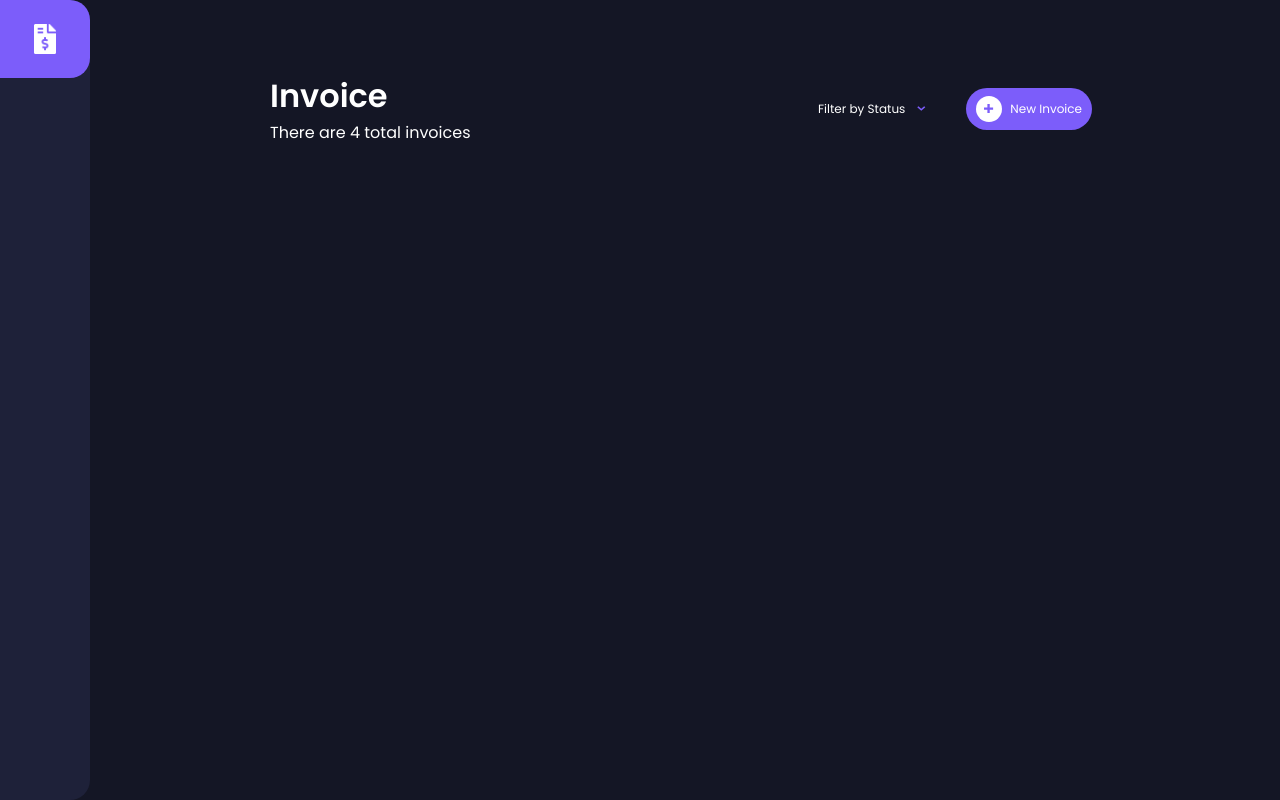
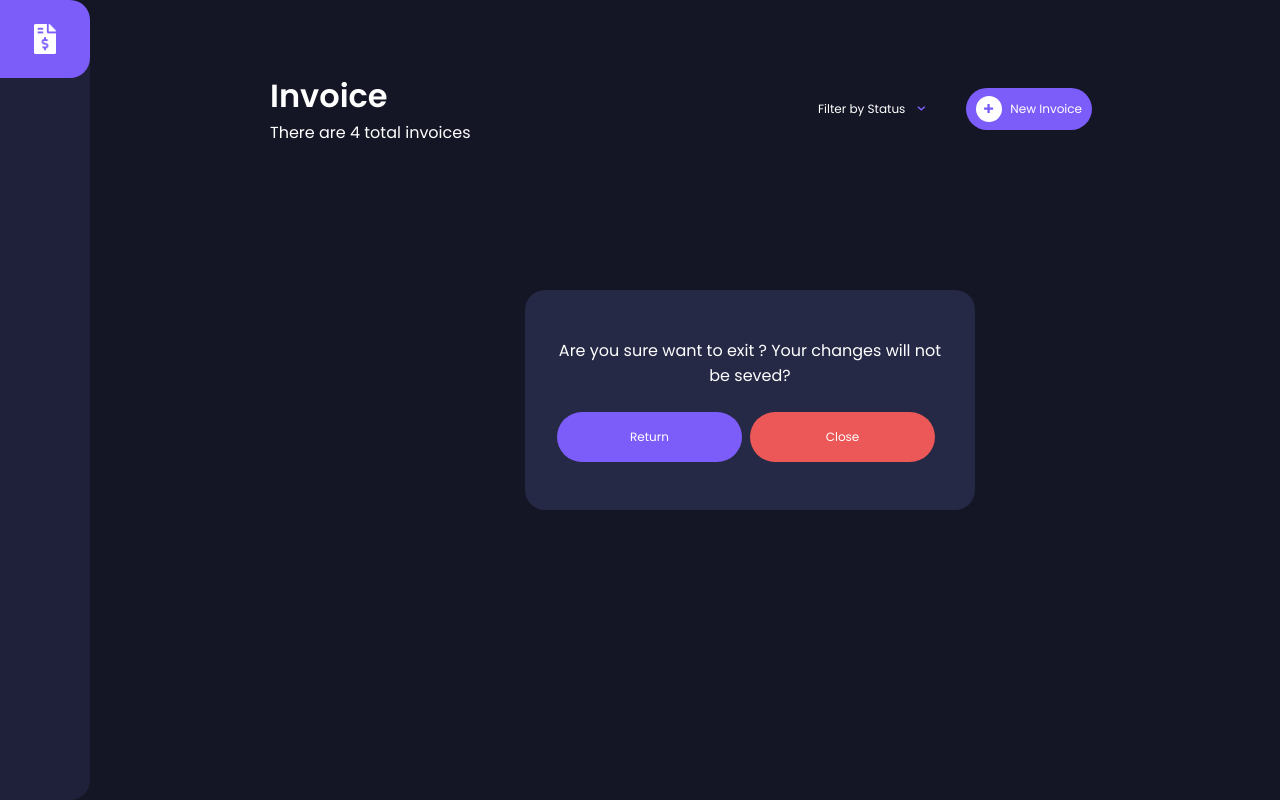
Before and after one commit to srimantapal205/invoiceapp, a Vue app: page / in a window 1280 px wide. Built offline with nearby package versions, Linux system fonts and the light colour scheme.

Commit message:
Create fire baseand warning modal

```diff
--- a/src/App.vue
+++ b/src/App.vue
@@ -3,6 +3,7 @@
     <div v-if="!mobile" class="app flex flex-column">
       <Navigation />
       <div class="appContaint flex flex-column">
+      <Modal/>
         <transition name="invoiceSection">
           <InvoiceModel v-if="invoiceModal"/>
         </transition>
@@ -22,6 +23,7 @@
  import {mapState} from "vuex"
 import Navigation from "@/components/Navigation.vue";
 import InvoiceModel from "@/components/InvoiceModel.vue";
+import Modal from "@/components/Modal.vue";
 
 export default {
   name: "app-root",
@@ -32,7 +34,8 @@ export default {
   },
   components: {
     Navigation,
-    InvoiceModel
+    InvoiceModel,
+    Modal
 },
   created () {
     this.checkScreen();
--- a/src/components/InvoiceModel.vue
+++ b/src/components/InvoiceModel.vue
@@ -1,6 +1,7 @@
 <template>
   <div @click="CheckClick" ref="invoiceWrap" class="invoiceWrap flex flex-column">
     <form @submit.prevent="submitForm" class="invoiceContent">
+      <Loading v-show="isloading" />
       <h1>New Invoice</h1>
 
       <!-- Bill From -->
@@ -200,26 +201,30 @@
       <!-- Save/Exit -->
       <div class="save flex">
         <div class="left">
-          <button @click="closeInvoice" class="red">Cancel</button>
+          <button type="button" @click="closeInvoice" class="red">Cancel</button>
         </div>
         <div class="right flex">
-          <button @click="saveDraft" class="dark-purple">Save Draft</button>
-          <button @click="publishInvoice" class="purple">Create Invoice</button>
+          <button type="submit" @click="saveDraft" class="dark-purple">Save Draft</button>
+          <button type="button" @click="publishInvoice" class="purple">Create Invoice</button>
         </div>
       </div>
-
     </form>
   </div>
 </template>
 
 <script>
-  import db from "@/firebase/firebaseInit.js"
+import db from "@/firebase/firebaseInit.js";
+import { collection, addDoc } from "firebase/firestore";
+
 import { mapMutations } from "vuex";
-import {uid} from 'uid'
+import { uid } from "uid";
+import Loading from "@/components/Loading.vue";
 export default {
   name: "InvoiceModel",
+  components: { Loading },
   data() {
     return {
+      isloading: false,
       dateOption: { year: "numeric", month: "short", day: "numeric" },
       billerStreetAddress: null,
       billerCity: null,
@@ -256,45 +261,39 @@ export default {
     closeInvoice() {
       this.Toggle_Invoice();
     },
-    addNewInvoiceItem(){
+    addNewInvoiceItem() {
       this.invoiceItemList.push({
         id: uid(),
-            itemName:"",
-            qty:"",
-            price:0,
-            total:0
-
-    })
+        itemName: "",
+        qty: "",
+        price: 0,
+        total: 0,
+      });
     },
-    calInvoiceTotal(){
-      this.invoiceTotal = 0
-      this.invoiceItemList.forEach(item => {
-        this.invoiceTotal +=  item.total;
-      })
+    calInvoiceTotal() {
+      this.invoiceTotal = 0;
+      this.invoiceItemList.forEach((item) => {
+        this.invoiceTotal += item.total;
+      });
     },
-    deleteInvoiceItem(id){
-        this.invoiceItemList = this.invoiceItemList.filter(item => item.id !== id)
+    deleteInvoiceItem(id) {
+      this.invoiceItemList = this.invoiceItemList.filter((item) => item.id !== id);
     },
-    publishInvoice(){
+    publishInvoice() {
       this.invoicePending = true;
-
     },
-    saveDraft(){
-      this.invoiceDraft = true
+    saveDraft() {
+      this.invoiceDraft = true;
     },
-
-    async  uploadInvoice(){
+    async uploadInvoice() {
       if (this.invoiceItemList.length <= 0) {
         alert("Please ensuere you field out work items!");
         return;
       }
-
+      this.isloading = true;
       this.calInvoiceTotal();
-
-
-      const dataBase = db.collection('invoice').doc()
-      await dataBase.set({
-      invoiceId:uid(6),
+      const baseData = {
+        invoiceId: uid(6),
         billerStreetAddress: this.billerStreetAddress,
         billerCity: this.billerCity,
         billerZipCode: this.billerZipCode,
@@ -311,17 +310,20 @@ export default {
         paymentDueDateUnix: this.paymentDueDateUnix,
         paymentDueDate: this.paymentDueDate,
         productDescription: this.productDescription,
-      invoicePending:this.invoicePending ,
+        invoicePending: this.invoicePending,
         invoiceDraft: this.invoiceDraft,
-      invoicePaid:null
-      })
-
+        invoicePaid: null,
+        invoiceItemList: this.invoiceItemList,
+        invoiceTotal: this.invoiceTotal,
+      };
+      await addDoc(collection(db, "invoice"), { baseData });
+      //const dataBase = db.collection('invoice').doc()
+      this.isloading = false;
       this.Toggle_Invoice();
     },
-
-    submitForm(){
-      this.uploadInvoice()
-    }
+    submitForm() {
+      this.uploadInvoice();
+    },
   },
   watch: {
     paymentTerms() {
--- /dev/null
+++ b/src/components/Loading.vue
@@ -0,0 +1,42 @@
+<template>
+  <div class="loading">
+    <span></span>
+  </div>
+</template>
+
+<script>
+export default {
+  name: "LoderComponent",
+};
+</script>
+
+<style lang="scss">
+.loading {
+  top: 0;
+  left: 0;
+  z-index: 101;
+  height: 100%;
+  width: 100%;
+  background-color: rgba(0, 0, 0, 0.5);
+  position: absolute;
+  display: flex;
+  justify-content: center;
+  align-items: center;
+  @keyframes spin {
+    to {
+      transform: rotateZ(360deg);
+    }
+  }
+  span {
+    display: block;
+    width: 60px;
+    height: 60px;
+    margin: 0 auto;
+    border: 3px solid transparent;
+    border-top-color: #fff;
+    border-bottom-color: #fff;
+    border-radius: 50%;
+    animation: spin ease 1000ms infinite;
+  }
+}
+</style>
--- /dev/null
+++ b/src/components/Modal.vue
@@ -0,0 +1,44 @@
+<template>
+  <div class="modal flex">
+    <div class="modalContent">
+      <p>Are you sure want to exit ? Your changes will not be seved?</p>
+      <div class="action flex">
+        <button type="button" @click="CloseModal" class="purple">Return</button>
+        <button type="button" @click="CloseInvoice" class="red">Close</button>
+      </div>
+    </div>
+  </div>
+</template>
+
+<script>
+export default {
+  name: "ModalComponent",
+};
+</script>
+
+<style lang="scss" scoped>
+.modal {
+  z-index: 100;
+  position: fixed;
+  justify-content: center;
+  align-items: center;
+  height: 100vh;
+  width: 100%;
+  .modalContent {
+    border-radius: 20px;
+    padding: 48px 32px;
+    max-width: 450px;
+    background-color: #252945;
+    color: #fff;
+    p {
+      text-align: center;
+    }
+    .action {
+      margin-top: 24px;
+      button {
+        flex: 1;
+      }
+    }
+  }
+}
+</style>
--- a/src/firebase/firebaseInit.js
+++ b/src/firebase/firebaseInit.js
@@ -1,6 +1,6 @@
 // Import the functions you need from the SDKs you need
 import { initializeApp } from "firebase/app";
-
+import { getFirestore } from "firebase/firestore";
 // TODO: Add SDKs for Firebase products that you want to use
 // https://firebase.google.com/docs/web/setup#available-libraries
 
@@ -16,5 +16,5 @@ const firebaseConfig = {
 
 // Initialize Firebase
 const firebaseApp = initializeApp(firebaseConfig);
-
-export default firebaseApp;
+const db = getFirestore(firebaseApp);
+export default db;
```
Lines whose indentation alone changed are shown as unchanged.
